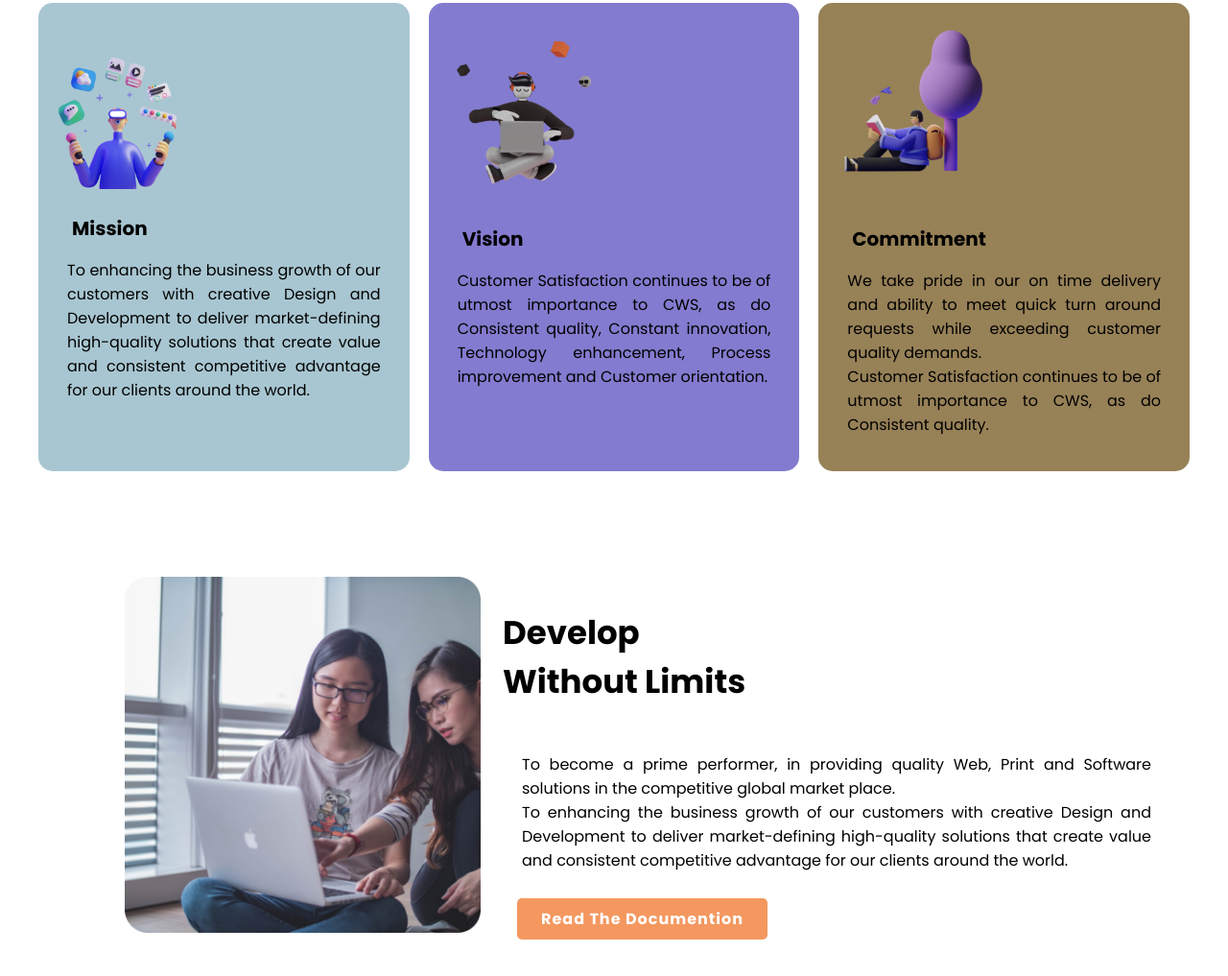
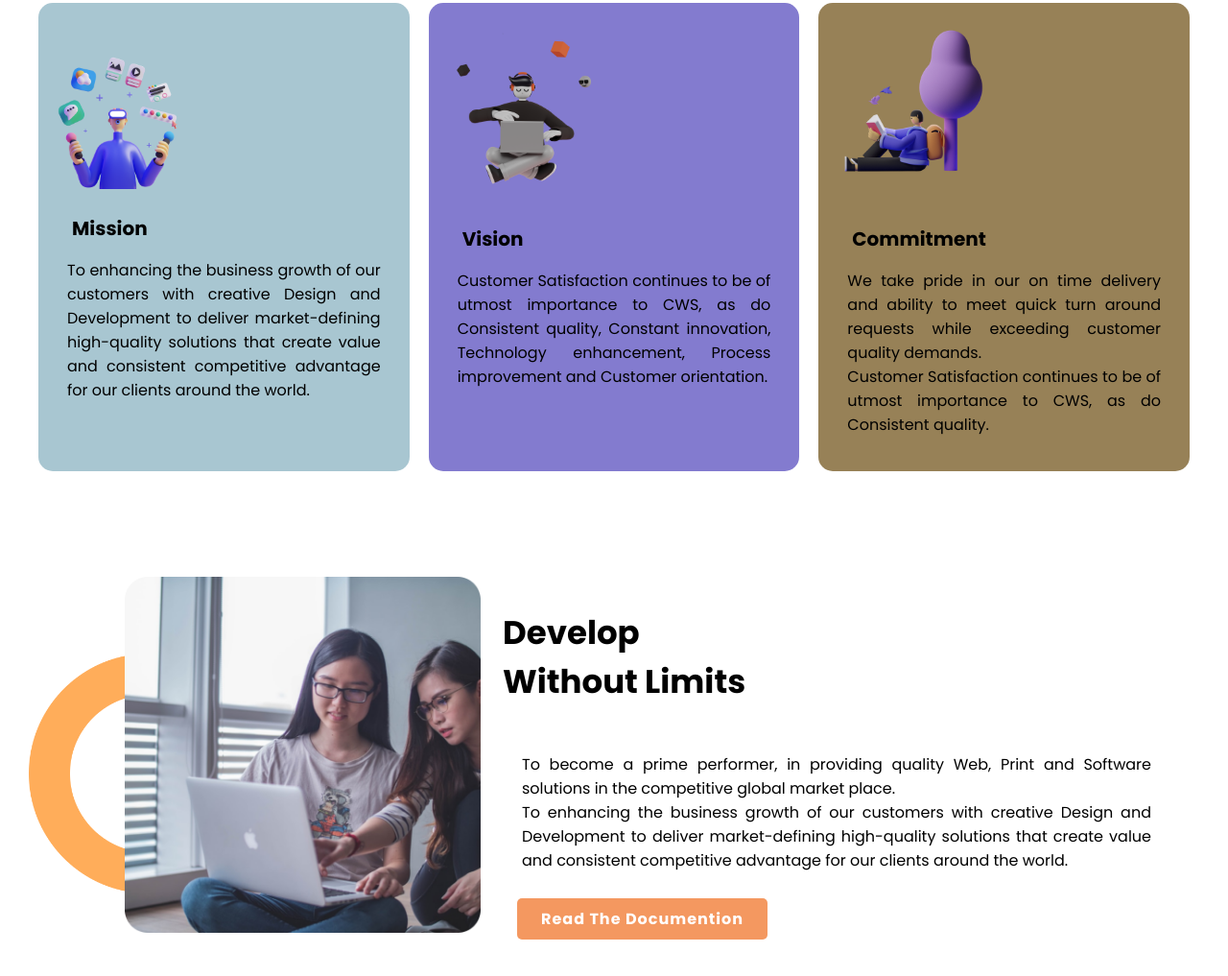
Before and after one commit to Ferdousnayeem/assignment-01, a plain HTML site: page index.html in a window 1280 px wide. Shown: the part 655-1672 px from the top of the page at 96% size. Drawn offline with Linux system fonts and the light colour scheme.

Commit message:
third test

```diff
--- a/css/style.css
+++ b/css/style.css
@@ -97,7 +97,7 @@ p {
 
 .middle-banner-2 {
     width: 40%;
-    background-image: url(./images/shapes/shape-1.png);
+    background-image: url("../images/shapes/shape-1.png");
     background-repeat: no-repeat;
     background-size: 250px;
     background-position-y: 80px;
```
